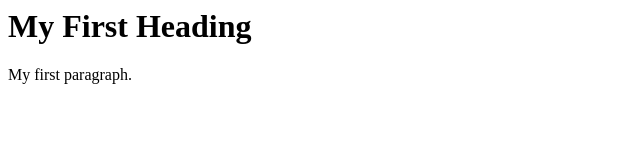
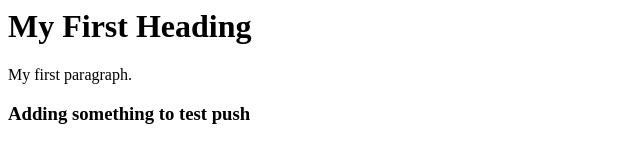
Before and after one commit to usharani-poli/MyProj1, a plain HTML site: page index.html in a window 1280 px wide. Shown: the whole page, without its empty margins (0-640 px from the left). Drawn offline with Linux system fonts and the light colour scheme.

Commit message:
commiting the changed index file

```diff
--- a/index.html
+++ b/index.html
@@ -5,5 +5,6 @@
 <body>
 <h1>My First Heading</h1>
 <p>My first paragraph.</p>
+<h3>Adding something to test push<h3>
 </body>
 </html>
```
